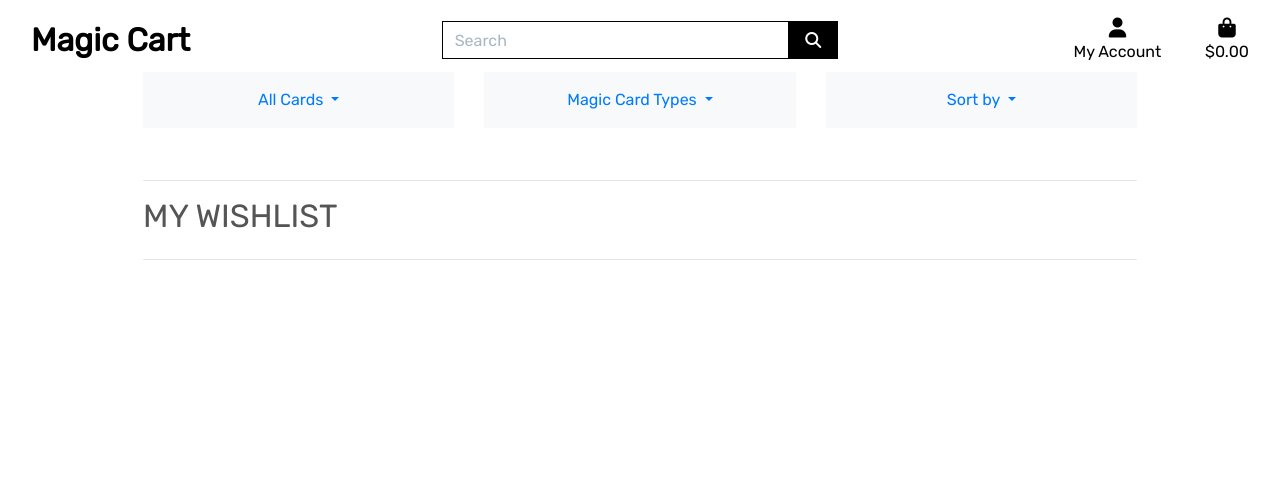
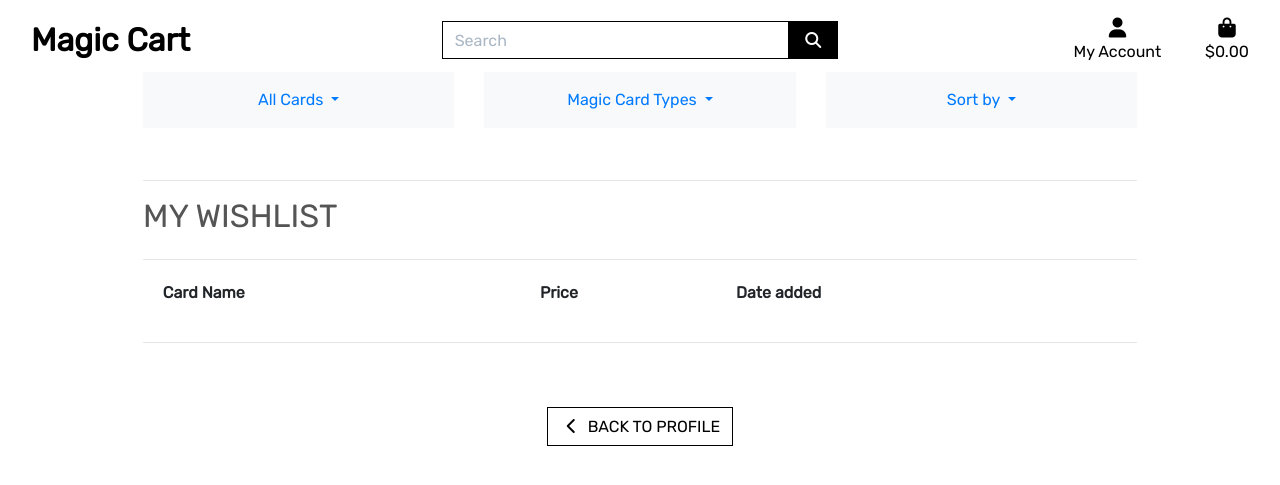
Before and after one commit to GitMulC/magiccart, a Django app: page /wishlist/ in a window 1280 px wide. Shown: the top 485 px of the page. Run offline with Django 3.2, Linux system fonts and the light colour scheme; the visitor is signed in with stand-in values (Sample User, id 1); lists and menus that the app fills with data are empty; parts of the project's set-up code (start-up, migrations or seed data) failed here and were passed over; some libraries are stand-ins or nearby versions; some web fonts are replaced.

Commit message:
Complete wishlist views & urls, add links to products & profile templates

```diff
--- a/products/templates/cards/card_detail.html
+++ b/products/templates/cards/card_detail.html
@@ -79,6 +79,7 @@
                                     <span class="text-uppercase">Keep Shopping</span>
                                 </a>
                                 <input type="submit" class="btn btn-black rounded-0 text-uppercase mt-5" value="Add to Bag">
+                                <a href="{% url 'add_to_wishlist' product.id %}" class="btn btn-light fw500 mt-5" role="button" aria-disabled="true">Add to Wish List</a>
                             </div>
                             <input type="hidden" name="redirect_url" value="{{ request.path }}">
                         </div>
--- a/wishlist/templates/wishlist/wishlist.html
+++ b/wishlist/templates/wishlist/wishlist.html
@@ -22,5 +22,49 @@
                 <hr>
             </div>
         </div>
+        <div class="col-12">
+            <div class="order-history table-responsive">
+                <table class="table table-sm table-borderless">
+                    <thead>
+                        <tr>
+                            <th>Card Name</th>
+                            <th>Price</th>
+                            <th>Date added</th>
+                        </tr>
+                    </thead>
+                    <tbody>
+                        {% for product in wishlist_products %}
+                            <tr>
+                                <td>
+                                    <a href="{% url 'card_detail' product.name %}"
+                                    title="{{ product.name }}">
+                                        {{ product.name }}
+                                    </a>
+                                </td>
+                                <td>{{ product.price }}</td>
+                                <td>
+                                    Null
+                                </td>
+                            </tr>
+                        {% endfor %}
+                    </tbody>
+                </table>
+            </div>
+        </div>
+
+        <hr>
+
+        <div class="container">
+            <div class="row">
+                <div class="col-12 text-center">
+                    <a href="{% url 'profile' %}" class="btn btn-outline-black rounded-0 mt-5">
+                        <span class="icon">
+                            <i class="fas fa-chevron-left"></i>
+                        </span>
+                        <span class="text-uppercase">Back to Profile</span>
+                    </a>
+                </div>
+            </div>
+        </div>
 
 {% endblock %}
--- a/wishlist/urls.py
+++ b/wishlist/urls.py
@@ -4,4 +4,5 @@ from . import views
 
 urlpatterns = [
     path('', views.display_wishlist, name='wishlist'),
+    path('add_to_wishlist/<int:card_id>', views.add_to_wishlist, name='add_to_wishlist'),
 ]
--- a/wishlist/views.py
+++ b/wishlist/views.py
@@ -13,3 +13,21 @@ def display_wishlist(request):
     }
 
     return render(request, 'wishlist/wishlist.html', context)
+
+
+@login_required
+def add_to_wishlist(request, card_id):
+    """ A view to add cards to your wishlist """
+    card = get_object_or_404(Card, id=card_id)
+
+    if card.user_favorite.filter(id=request.user.id).exists():
+        card.user_favorite.remove(request.user)
+        messages.success(request,
+                         f'{card.name} has been \
+                         removed from your wishlist.')
+    else:
+        card.user_favorite.add(request.user)
+        messages.success(request,
+                         f'{card.name} has been \
+                         added from your wishlist.')
+    return HttpResponseRedirect(request.META["HTTP_REFERER"])
```
Also changed, not shown: products/templates/cards/cards.html (+11 -5 lines), profiles/templates/profiles/profile.html (+18 -0 lines).
